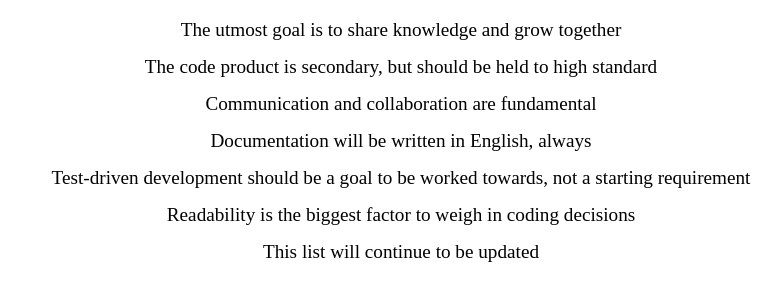
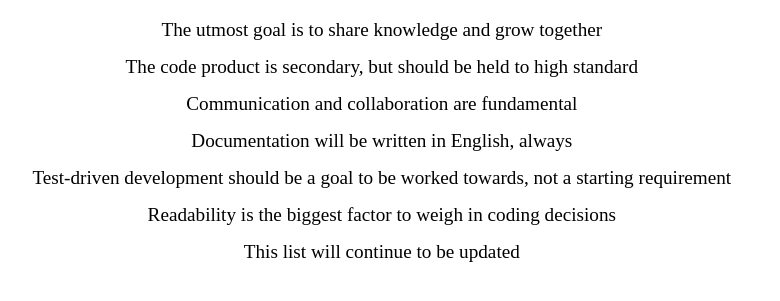
Before and after one commit to brunosilvadev/mentorship-guidelines, a plain HTML site: page rules.html in a window 1280 px wide. Shown: the part 61-362 px from the top of the page, without its empty margins (259-1039 px from the left). Drawn offline with Linux system fonts and the light colour scheme.

Commit message:
Update style.css

```diff
--- a/style.css
+++ b/style.css
@@ -23,4 +23,5 @@ ul {
 }
 li{
     margin-top: 15px;
+    margin-left: -2em;
 }
```
